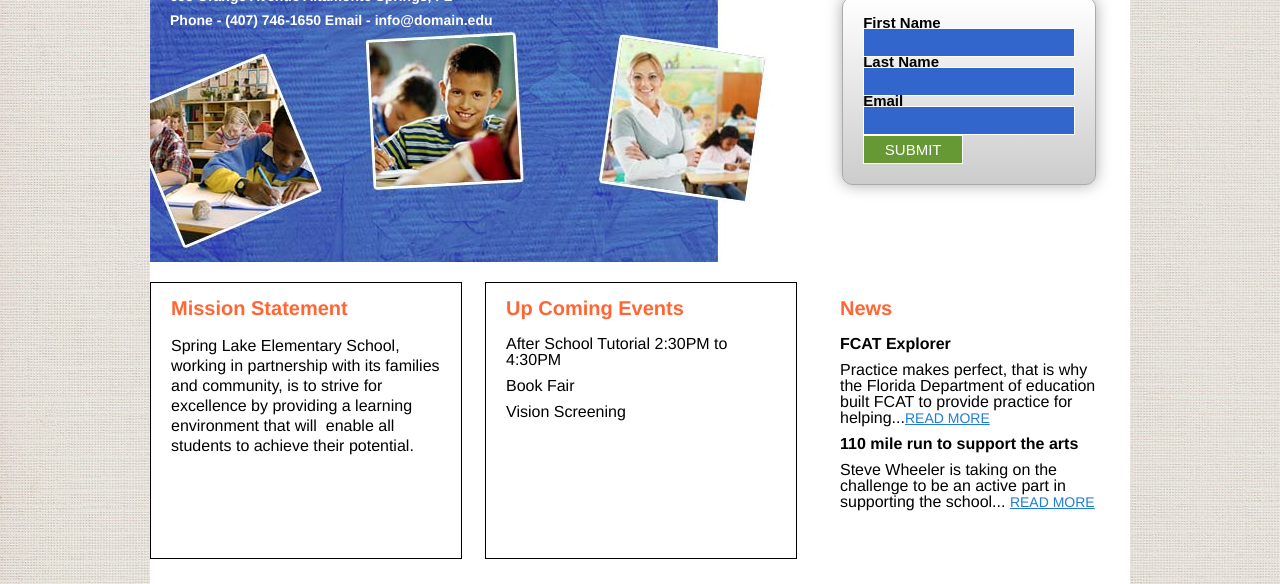
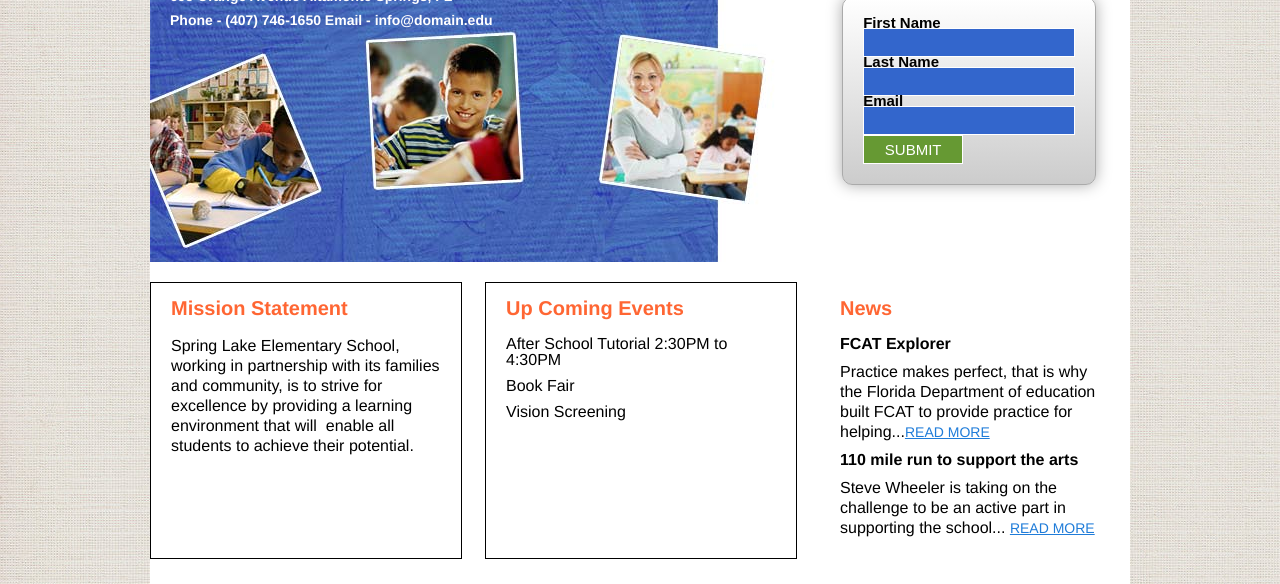
Before and after one commit to rgeiger/wsp, a plain HTML site: page index.html in a window 1280 px wide. Shown: the part 178-762 px from the top of the page. Drawn offline with Linux system fonts and the light colour scheme; a web font is replaced by a local one.

Commit message:
corrected errors

```diff
--- a/index.html
+++ b/index.html
@@ -16,7 +16,7 @@
 <header>
 
 	<div id=logo>
-		<a href="index.html"><img src="images/logo.png" alt="logo" width="100px" height="100px"/></a>
+		<a href="index.html"><img src="images/logo.png" alt="logo" width="100" height="100"></a>
 	</div>
 
 
@@ -93,17 +93,16 @@
 
 	<article id=news>
 		<h1>News</h1>
-			<ol>
+
 				<h2>FCAT Explorer</h2>
-				<li>Practice makes perfect, that is why the
+				<p>Practice makes perfect, that is why the
 Florida Department of education built FCAT
-to provide practice for helping...<a href="">READ MORE</a></li>
+to provide practice for helping...<a href="">READ MORE</a></p>
 				<h2>110 mile run to support the arts</h2>
-				<li>Steve Wheeler is taking on the challenge to
+				<p>Steve Wheeler is taking on the challenge to
 be an active part in supporting the school...
-<a href="">READ MORE</a></li>
+<a href="">READ MORE</a></p>
 
-			</ol>
 	</article>
 </section>
 
```
